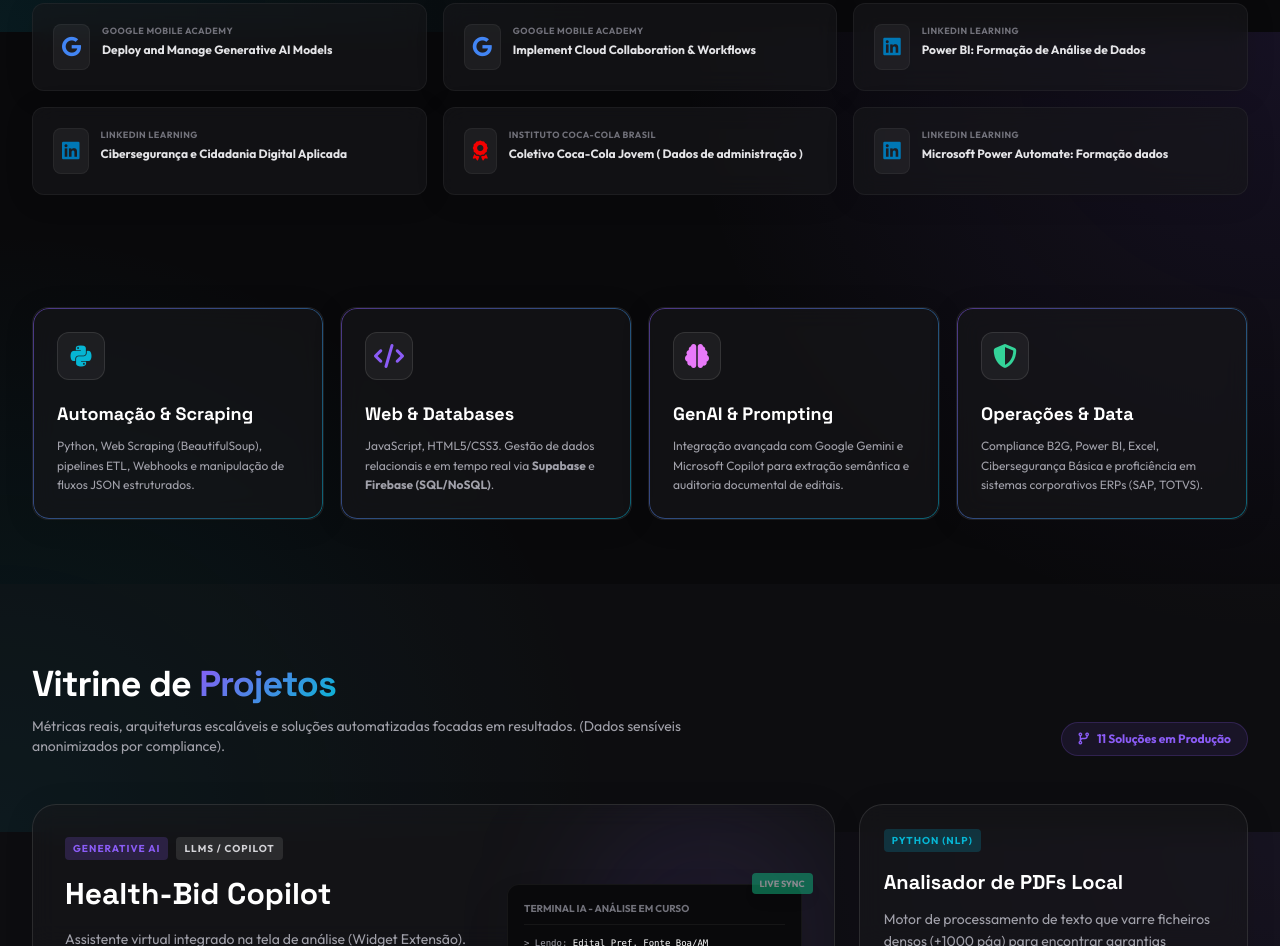
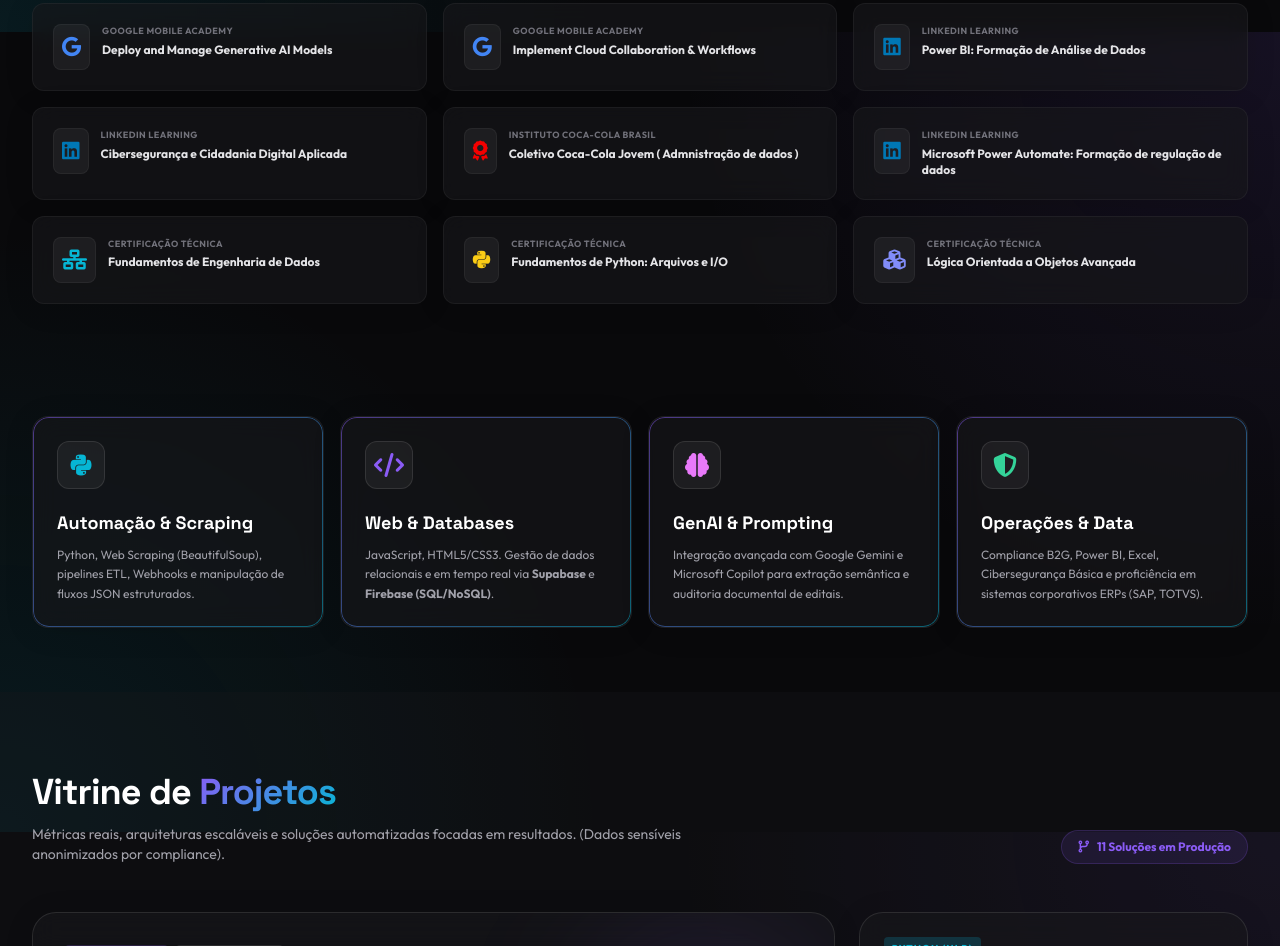
Before and after one commit to barrosjheny41-ctrl/jhenifferbarros-portfolio, a plain HTML site: page index.html in a window 1280 px wide. Shown: the part 768-1714 px from the top of the page. Drawn offline with nearby package versions, Linux system fonts and the light colour scheme.

Commit message:
Update index.html

```diff
--- a/index.html
+++ b/index.html
@@ -223,7 +223,7 @@
                         <div class="bg-white/5 p-2 rounded-lg text-[#F40000] text-xl border border-white/5"><i class="fas fa-award"></i></div>
                         <div>
                             <span class="text-[9px] uppercase tracking-wider text-zinc-500 font-bold block mb-1">Instituto Coca-Cola Brasil</span>
-                            <h4 class="text-xs font-bold text-zinc-200 leading-snug">Coletivo Coca-Cola Jovem ( Dados de administração )</h4>
+                            <h4 class="text-xs font-bold text-zinc-200 leading-snug">Coletivo Coca-Cola Jovem ( Admnistração de dados )</h4>
                         </div>
                     </div>
                 </div>
@@ -234,7 +234,40 @@
                         <div class="bg-white/5 p-2 rounded-lg text-[#0077B5] text-xl border border-white/5"><i class="fab fa-linkedin"></i></div>
                         <div>
                             <span class="text-[9px] uppercase tracking-wider text-zinc-500 font-bold block mb-1">LinkedIn Learning</span>
-                            <h4 class="text-xs font-bold text-zinc-200 leading-snug">Microsoft Power Automate: Formação dados</h4>
+                            <h4 class="text-xs font-bold text-zinc-200 leading-snug">Microsoft Power Automate: Formação de regulação de dados</h4>
+                        </div>
+                    </div>
+                </div>
+
+                <!-- Certificado 7: Engenharia de Dados -->
+                <div class="glass-card rounded-xl p-5 hover:-translate-y-1 transition-transform duration-300">
+                    <div class="flex items-start gap-3">
+                        <div class="bg-white/5 p-2 rounded-lg text-brand-accent2 text-xl border border-white/5"><i class="fas fa-network-wired"></i></div>
+                        <div>
+                            <span class="text-[9px] uppercase tracking-wider text-zinc-500 font-bold block mb-1">Certificação Técnica</span>
+                            <h4 class="text-xs font-bold text-zinc-200 leading-snug">Fundamentos de Engenharia de Dados</h4>
+                        </div>
+                    </div>
+                </div>
+
+                <!-- Certificado 8: Python -->
+                <div class="glass-card rounded-xl p-5 hover:-translate-y-1 transition-transform duration-300">
+                    <div class="flex items-start gap-3">
+                        <div class="bg-white/5 p-2 rounded-lg text-yellow-400 text-xl border border-white/5"><i class="fab fa-python"></i></div>
+                        <div>
+                            <span class="text-[9px] uppercase tracking-wider text-zinc-500 font-bold block mb-1">Certificação Técnica</span>
+                            <h4 class="text-xs font-bold text-zinc-200 leading-snug">Fundamentos de Python: Arquivos e I/O</h4>
+                        </div>
+                    </div>
+                </div>
+
+                <!-- Certificado 9: Lógica Orientada a Objetos Avançada -->
+                <div class="glass-card rounded-xl p-5 hover:-translate-y-1 transition-transform duration-300">
+                    <div class="flex items-start gap-3">
+                        <div class="bg-white/5 p-2 rounded-lg text-indigo-400 text-xl border border-white/5"><i class="fas fa-cubes"></i></div>
+                        <div>
+                            <span class="text-[9px] uppercase tracking-wider text-zinc-500 font-bold block mb-1">Certificação Técnica</span>
+                            <h4 class="text-xs font-bold text-zinc-200 leading-snug">Lógica Orientada a Objetos Avançada</h4>
                         </div>
                     </div>
                 </div>
```
